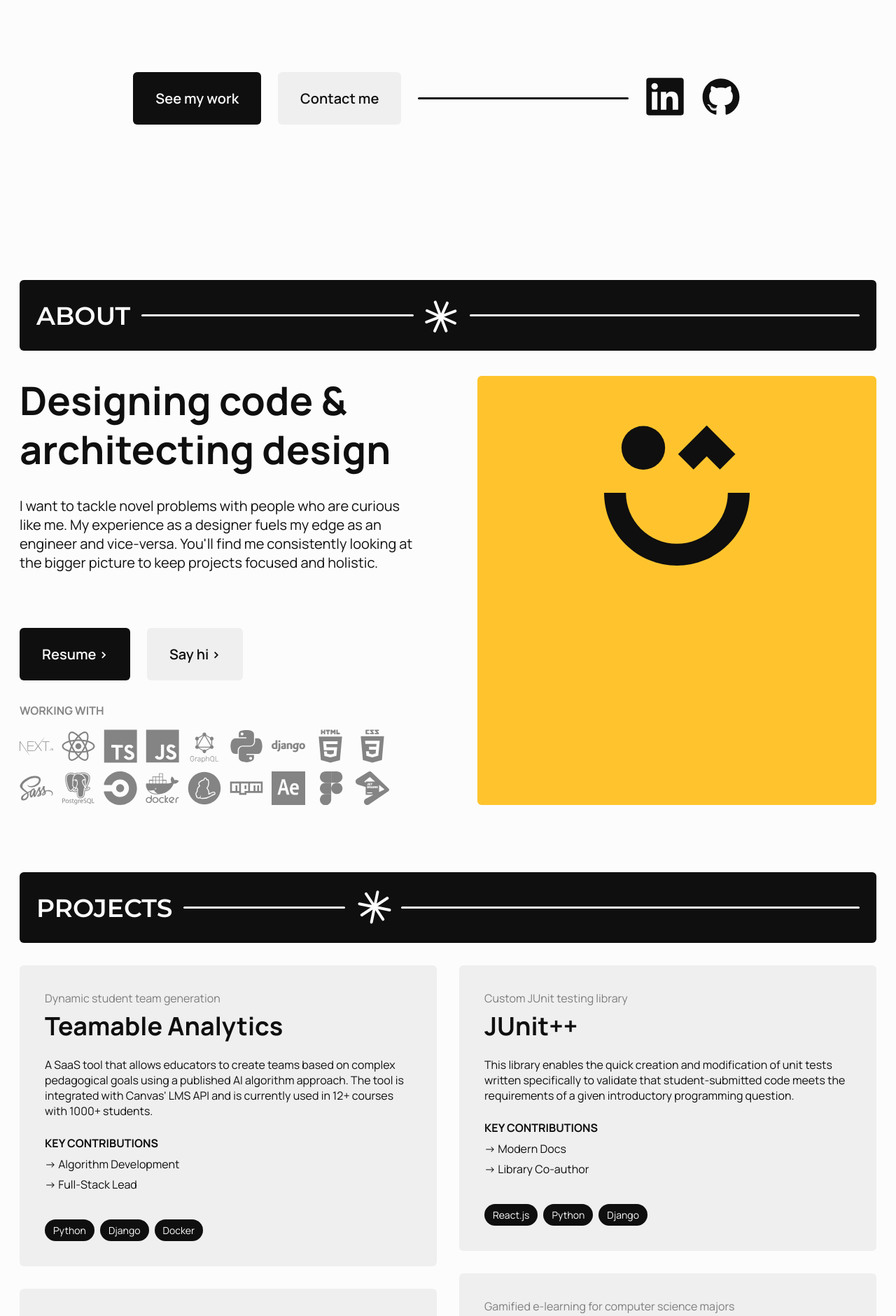
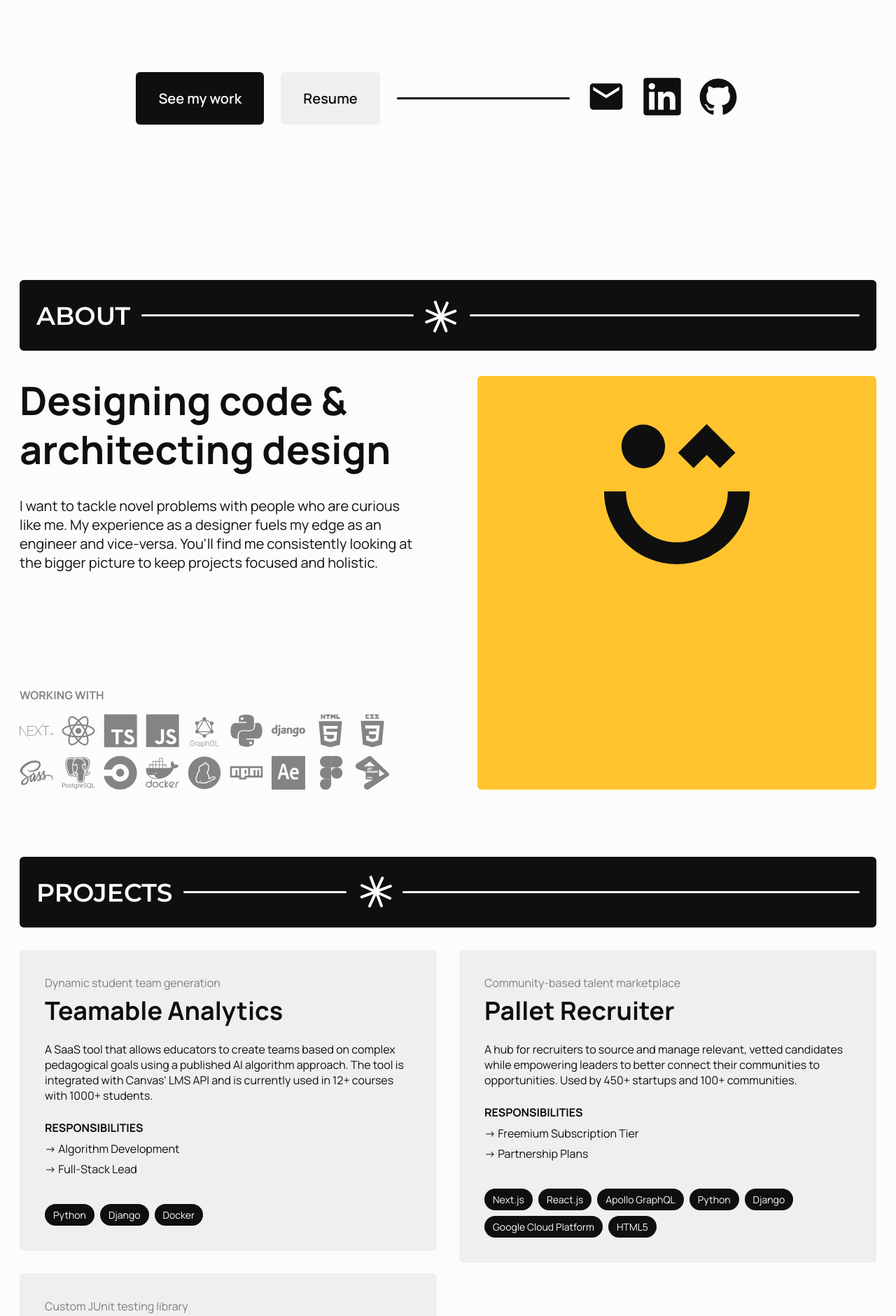
Before and after one commit to Opeyem1a/portfolio-v2, a Next.js app: page / in a window 1280 px wide. Shown: the part 460-2340 px from the top of the page at 70% size. Built offline with nearby package versions, Linux system fonts and the light colour scheme.

Commit message:
adjust to feedback

```diff
--- a/src/app/segments/AboutSection.tsx
+++ b/src/app/segments/AboutSection.tsx
@@ -3,16 +3,12 @@ import SectionHeading from "@/components/SectionHeading";
 import {FlexColumn, FlexRow} from "@/components/styled-elements/flex";
 import {FullWidthDiv} from "@/components/styled-elements/base";
 import {Text} from "@/components/styled-elements/text";
-import {useClickHandlers} from "@/app/segments/clickHandlers";
 import SkillIcons from "@/app/segments/SkillIcons";
 import Star from "@/static/star.svg"
 import SmileBlock from "@/components/SmileBlock";
-import Button from "@/components/Button";
 import {desktopOnly, mobileOnly, mq} from "@/util";
 
 const AboutSection = ({...props}) => {
-    const {showResume, showEmail} = useClickHandlers()
-
     return (
         <FullWidthDiv {...props}>
             <Section>
@@ -33,18 +29,6 @@ const AboutSection = ({...props}) => {
                                         holistic.
                                     </Text>
                                 </FlexColumn>
-                                <ButtonRow>
-                                    <Button onClick={showResume}>
-                                        <Text $fontSize={["1rem", "1rem", "1.25rem"]} $fontWeight={600}>
-                                            Resume {">"}
-                                        </Text>
-                                    </Button>
-                                    <Button onClick={showEmail} $variant="secondary">
-                                        <Text $fontSize={["1rem", "1rem", "1.25rem"]} $fontWeight={600}>
-                                            Say hi {">"}
-                                        </Text>
-                                    </Button>
-                                </ButtonRow>
                             </FlexColumn>
 
                             <FlexColumn gap="16px">
@@ -77,10 +61,6 @@ const MainContent = styled(FlexColumn)`
   min-height: calc(100vh - 4.5rem); // - Section.yPaddingTop - Section.yPaddingBottom
 `
 
-const ButtonRow = styled(FlexRow)`
-  gap: 1.5rem;
-`
-
 const Wrapper = styled(FlexRow)`
   gap: 2.5rem;
   flex-grow: 1;
--- a/src/app/segments/LandingSection.tsx
+++ b/src/app/segments/LandingSection.tsx
@@ -1,6 +1,6 @@
 import styled from "styled-components";
 import {FlexColumn, FlexRow} from "@/components/styled-elements/flex";
-import {MaybeText, Text, Title} from "@/components/styled-elements/text";
+import {Text, Title} from "@/components/styled-elements/text";
 import Button from "@/components/Button";
 import {MaybeLine} from "@/components/styled-elements/artifacts";
 import {FullWidthDiv} from "@/components/styled-elements/base";
@@ -8,20 +8,22 @@ import {useClickHandlers} from "@/app/segments/clickHandlers";
 import Link from "next/link"
 import LinkedInIcon from "@/static/icons/linkedin.svg"
 import GithubIcon from "@/static/icons/github.svg"
-import {GITHUB_LINK, LINKEDIN_LINK} from "@/data/links";
+import {EMAIL, GITHUB_LINK, LINKEDIN_LINK} from "@/data/links";
 import {smoothTargetTransition} from "@/styles/transitions";
 import {mobileOnly} from "@/util";
 import EmailIcon from "@/static/email.svg"
 
 const LandingSection = ({...props}) => {
-    const {scrollToProjectsSection, showEmail} = useClickHandlers()
+    const {scrollToProjectsSection, showResume} = useClickHandlers()
 
     return (
         <FullWidthDiv {...props}>
             <Section>
                 <MainContent>
                     <TitleWrapper gap={["1rem", "1rem", "1.5rem"]}>
-                        <Text $fontSize="clamp(0.75rem, 2vw, 1.5rem)" style={{paddingLeft: "0.45rem"}}>Opey Adeyemi</Text>
+                        <Text $fontSize="clamp(0.75rem, 2vw, 1.5rem)" style={{paddingLeft: "0.45rem"}}>
+                            Opey Adeyemi
+                        </Text>
                         <StyledTitle>Designer & Developer</StyledTitle>
                     </TitleWrapper>
                     <ItemWrapper>
@@ -31,16 +33,17 @@ const LandingSection = ({...props}) => {
                                     See my work
                                 </Text>
                             </Button>
-                            <Button onClick={showEmail} $variant="secondary">
-                                <MaybeText on={[false, true, true]} $fontSize={["1rem", "1rem", "1.25rem"]}
-                                           $fontWeight={600}>
-                                    Contact me
-                                </MaybeText>
-                                <MaybeEmailIcon/>
+                            <Button onClick={showResume} $variant="secondary">
+                                <Text $fontSize={["1rem", "1rem", "1.25rem"]} $fontWeight={600}>
+                                    Resume
+                                </Text>
                             </Button>
                         </ButtonWrapper>
                         <MaybeLine on={[false, true, true]}/>
                         <ButtonWrapper>
+                            <IconLink href={`mailto:${EMAIL}`} target="_blank">
+                                <EmailIcon/>
+                            </IconLink>
                             <IconLink href={LINKEDIN_LINK} target="_blank">
                                 <LinkedInIcon/>
                             </IconLink>
@@ -117,17 +120,6 @@ const MainContent = styled(FlexColumn)`
   }
 `
 
-const MaybeEmailIcon = styled(EmailIcon)`
-  width: 1.5rem;
-  height: 1.5rem;
-  display: none;
-  fill: var(--color-dark);
-
-  ${mobileOnly} {
-    display: initial;
-  }
-`
-
 const TitleWrapper = styled(FlexColumn)`
   ${mobileOnly} {
     align-items: center;
--- a/src/app/segments/ProjectSection.tsx
+++ b/src/app/segments/ProjectSection.tsx
@@ -8,6 +8,8 @@ import Star from "@/static/star.svg";
 import {mq} from "@/util";
 
 const ProjectSection = ({...props}) => {
+    const displayedProjects = PROJECTS.filter(project => !project?.hidden)
+
     return (
         <FullWidthDiv {...props}>
             <Section>
@@ -15,17 +17,17 @@ const ProjectSection = ({...props}) => {
                     <SectionHeading title={"Projects"} symbol={<Star/>}/>
                     <ProjectsContainer>
                         <FlexColumn gap="2rem" flex={1}>
-                            {PROJECTS
+                            {displayedProjects
                                 .filter((_, index) => index % 2 === 0)
                                 .map((project, index) => {
-                                    return <ProjectCard {...project} key={`project-card-${index}`}/>
+                                    return <ProjectCard {...project} key={`project-card-a-${index}`}/>
                                 })}
                         </FlexColumn>
                         <FlexColumn gap="2rem" flex={1}>
-                            {PROJECTS
+                            {displayedProjects
                                 .filter((_, index) => index % 2 !== 0)
                                 .map((project, index) => {
-                                    return <ProjectCard {...project} key={`project-card-${index}`}/>
+                                    return <ProjectCard {...project} key={`project-card-b-${index}`}/>
                                 })}
                         </FlexColumn>
                     </ProjectsContainer>
--- a/src/components/Button/index.tsx
+++ b/src/components/Button/index.tsx
@@ -1,7 +1,7 @@
 import {HTMLProps, ReactNode} from "react";
 import styled from "styled-components";
 import {smoothTargetTransition} from "@/styles/transitions";
-import {mobileOnly} from "@/util";
+import {mobileOnly, tabletOnly} from "@/util";
 
 type CustomButtonProps = {
     $variant?: "primary" | "secondary";
@@ -30,15 +30,19 @@ export const StyledButton = styled.button<CustomButtonProps>`
   background-color: ${(props: CustomButtonProps) => props.$variant === "primary" ? "var(--color-dark)" : "rgb(var(--color-dark-core) / 0.05);"};
   color: ${(props: CustomButtonProps) => props.$variant === "primary" ? "var(--color-light)" : "var(--color-dark)"};
 
+  ${tabletOnly} {
+    padding: 1.25rem 1.75rem;
+  }
+
   ${mobileOnly} {
     padding: 1rem 1.5rem;
   }
 
-  ${smoothTargetTransition("background-color, color")};
+  ${smoothTargetTransition("background-color, color, border")};
 
   &:hover {
     cursor: pointer;
-    background-color: ${(props: CustomButtonProps) => props.$variant === "primary" ? "var(--color-primary)" : "var(--color-light)"};
-    color: ${(props: CustomButtonProps) => props.$variant === "primary" ? "rgb(var(--base-color-not-black))" : "var(--color-dark)"};
+    background-color: var(--color-primary);
+    color: rgb(var(--base-color-not-black));
   }
 `
--- a/src/components/ProjectCard/index.tsx
+++ b/src/components/ProjectCard/index.tsx
@@ -27,7 +27,7 @@ const ProjectCard = ({title, subtitle, description, skills, contributions, link}
                         })}
                         {contributions &&
                             <ContributionsWrapper>
-                                <Text $fontSize="1rem" $fontWeight={700} $isUppercase>Key Contributions</Text>
+                                <Text $fontSize="1rem" $fontWeight={700} $isUppercase>Responsibilities</Text>
                                 <FlexColumn gap="4px">
                                     {contributions.map((contribution, index) => {
                                         return !!contribution?.link ? (
--- a/src/components/styled-elements/text.tsx
+++ b/src/components/styled-elements/text.tsx
@@ -15,7 +15,7 @@ const Title = styled.h1`
   ${titleTypeface.style};
   word-break: break-all;
   font-size: clamp(12px, 12vw, 8.5rem);
-  font-weight: 600;
+  font-weight: 500;
   text-transform: uppercase;
 `
 
--- a/src/data/projects.ts
+++ b/src/data/projects.ts
@@ -9,6 +9,7 @@ export type Project = {
     }[]
     skills?: string[]
     isCreative?: boolean
+    hidden?: boolean
 }
 
 const PROJECTS: Project[] = [
@@ -31,29 +32,6 @@ const PROJECTS: Project[] = [
             "Python",
             "Django",
             "Docker",
-        ],
-    },
-    {
-        title: "JUnit++",
-        subtitle: "Custom JUnit testing library",
-        description: [
-            "This library enables the quick creation and modification of unit tests written specifically to validate that student-submitted code meets the requirements of a given introductory programming question.",
-        ],
-        contributions: [
-            {
-                title: "Modern Docs",
-                link: "https://canvas-gamification.github.io/docs/docs/junit-framework/introduction/overview",
-            },
-            {
-                title: "Library Co-author",
-                link: "https://github.com/canvas-gamification/canvas-gamification-junit-tests",
-            },
-        ],
-        link: "https://github.com/canvas-gamification/canvas-gamification-junit-tests",
-        skills: [
-            "React.js",
-            "Python",
-            "Django",
         ],
     },
     {
@@ -82,6 +60,29 @@ const PROJECTS: Project[] = [
         ],
     },
     {
+        title: "JUnit++",
+        subtitle: "Custom JUnit testing library",
+        description: [
+            "This library enables the quick creation and modification of unit tests written specifically to validate that student-submitted code meets the requirements of a given introductory programming question.",
+        ],
+        contributions: [
+            {
+                title: "Modern Docs",
+                link: "https://canvas-gamification.github.io/docs/docs/junit-framework/introduction/overview",
+            },
+            {
+                title: "Library Co-author",
+                link: "https://github.com/canvas-gamification/canvas-gamification-junit-tests",
+            },
+        ],
+        link: "https://github.com/canvas-gamification/canvas-gamification-junit-tests",
+        skills: [
+            "React.js",
+            "Python",
+            "Django",
+        ],
+    },
+    {
         title: "Course Gamification",
         subtitle: "Gamified e-learning for computer science majors",
         description: ["A Canvas-integrated platform offering an in-depth question bank allowing students to practice and receive feedback on a range of introductory computer science concepts while integrating challenges, leaderboards, and a grade-based reward system."],
@@ -92,6 +93,7 @@ const PROJECTS: Project[] = [
             "Python",
             "Django",
         ],
+        hidden: true,
     },
     {
         title: "Finite",
@@ -103,6 +105,7 @@ const PROJECTS: Project[] = [
             "HTML5",
             "CSS"
         ],
+        hidden: true,
     },
 ]
 
```
